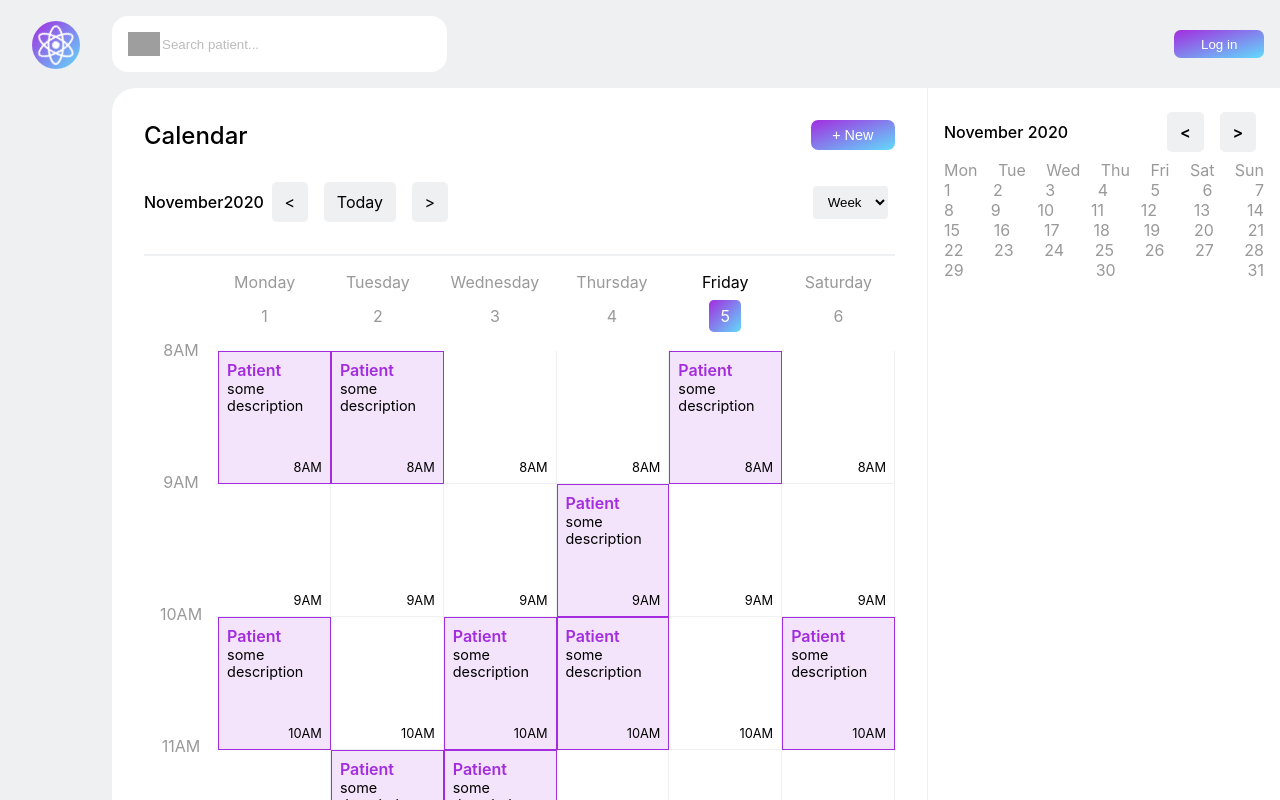
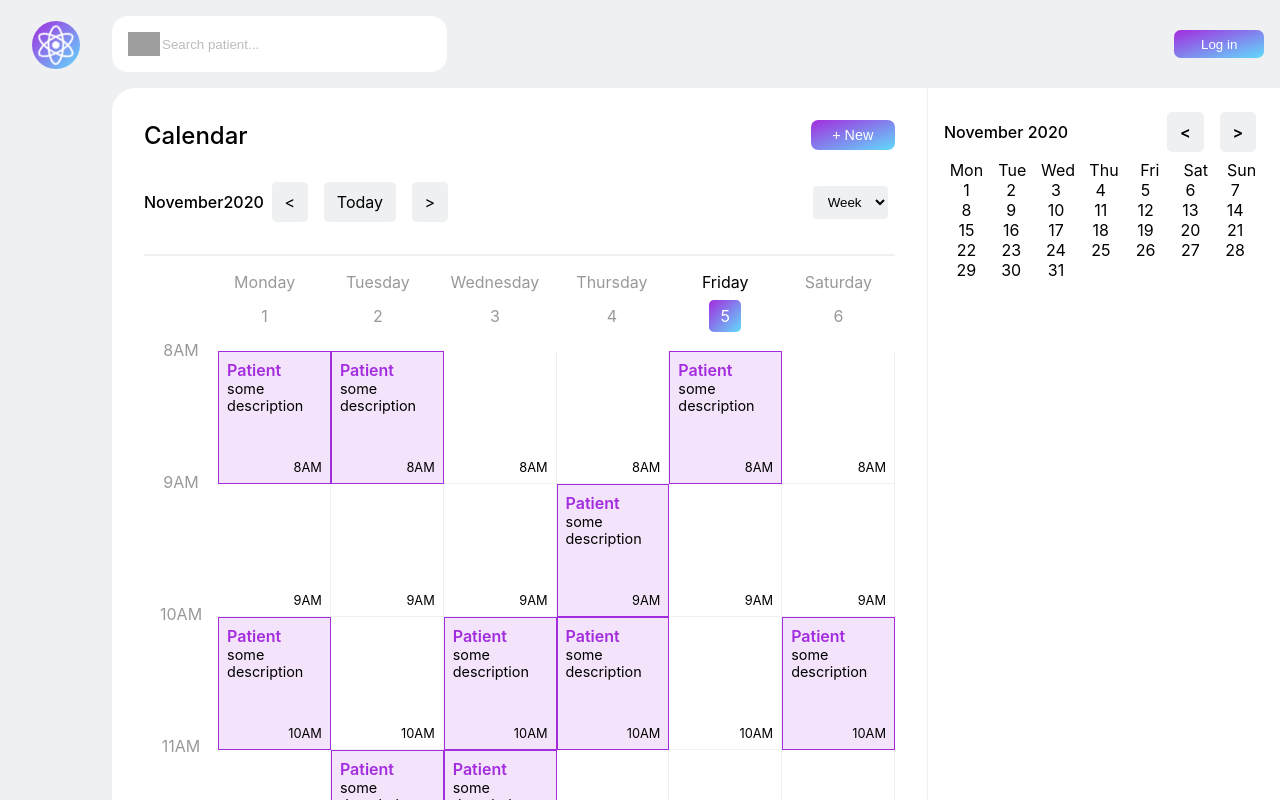
Before and after one commit to yelyzavetanov/clinic, a React (Create React App) app: page / in a window 1280 px wide. Shown: the top 800 px of the page. Built offline with nearby package versions, Linux system fonts and the light colour scheme; grey boxes are pictures that could not be loaded.

Commit message:
Make basic calendar

```diff
--- a/src/components/Sidebar/Calendar/CalendarTable/CalendarRow/CalendarRow.module.css
+++ b/src/components/Sidebar/Calendar/CalendarTable/CalendarRow/CalendarRow.module.css
@@ -1,5 +1,5 @@
 .calendarRow {
     display: flex;
-    justify-content: space-between;
+    justify-content: flex-start;
     width: 100%;
 }
--- a/src/components/Sidebar/Calendar/CalendarWeek/CalendarWeekDay/CalendarWeekDay.module.css
+++ b/src/components/Sidebar/Calendar/CalendarWeek/CalendarWeekDay/CalendarWeekDay.module.css
@@ -1,3 +1,4 @@
 .calendarWeekDay {
-    color: #999999;
+    /*color: #999999;*/
+    width: 14%;
 }
```
